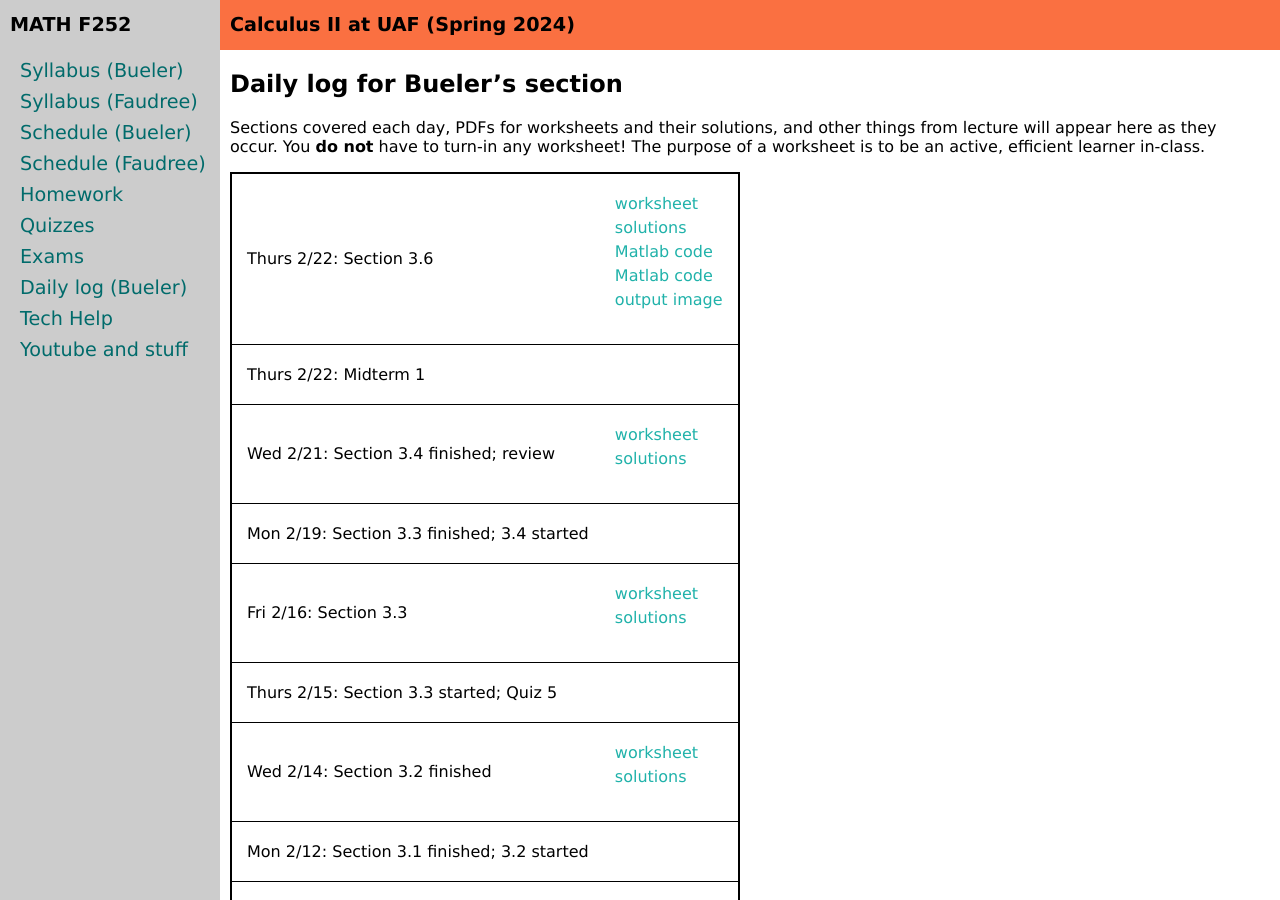
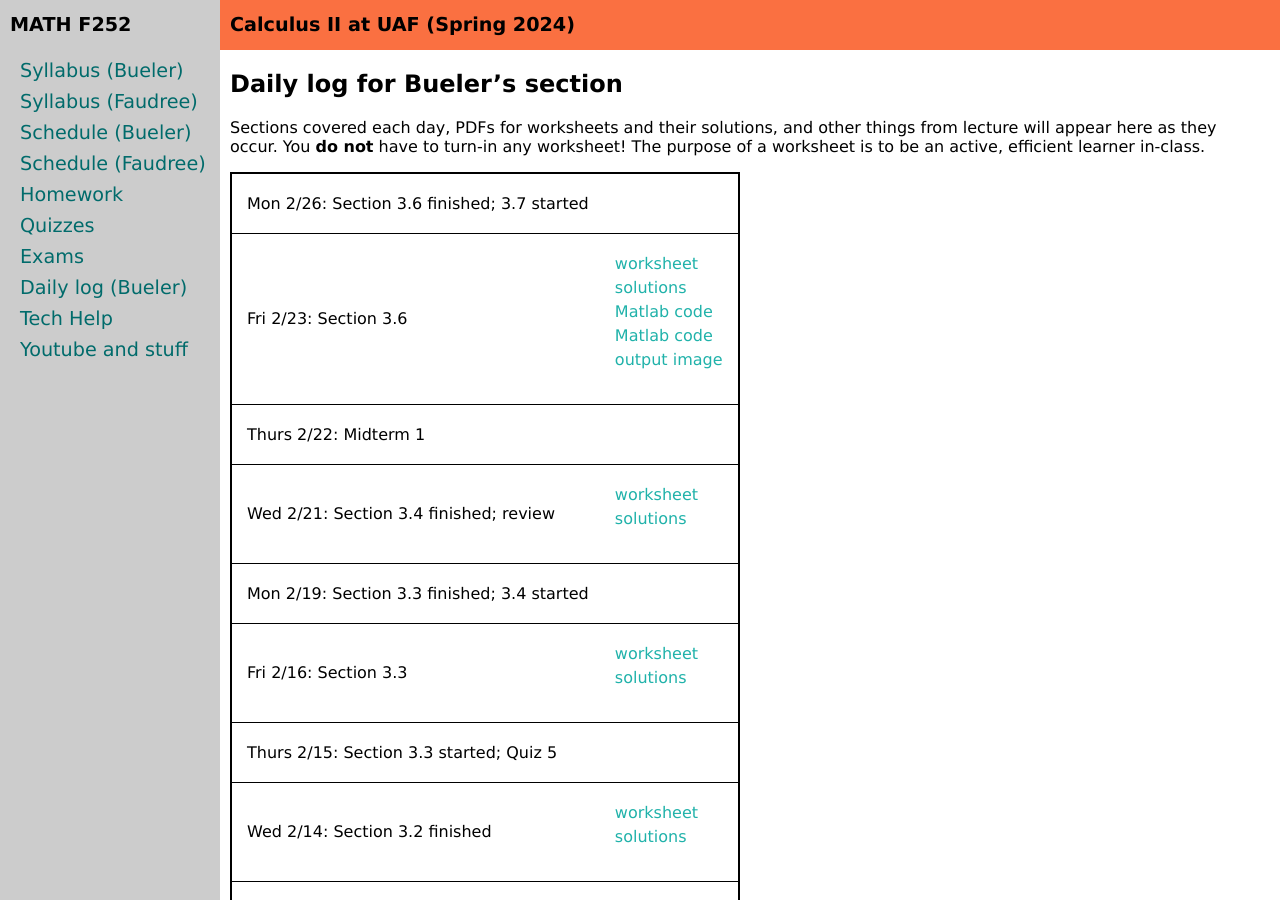
Before and after one commit to uaf-math/calc2, a Jekyll site: the page built from daily.md, in a window 1280 px wide and 900 px high. Built offline with Jekyll 4.4.1, drawn with Linux system fonts in a browser that asks for light colours.

Commit message:
update/correct daily log

```diff
--- a/_data/daily.yml
+++ b/_data/daily.yml
@@ -1,8 +1,10 @@
 semester: Spring 2024
 home: assets/worksheets/S24
 daily:
+- name: Section 3.6 finished; 3.7 started
+  date: Mon 2/26
 - name: Section 3.6
-  date: Thurs 2/22
+  date: Fri 2/23
   worksheet: 3p6.pdf
   solutions: 3p6solns.pdf
   mfile: matlab/cosxx.m
```
